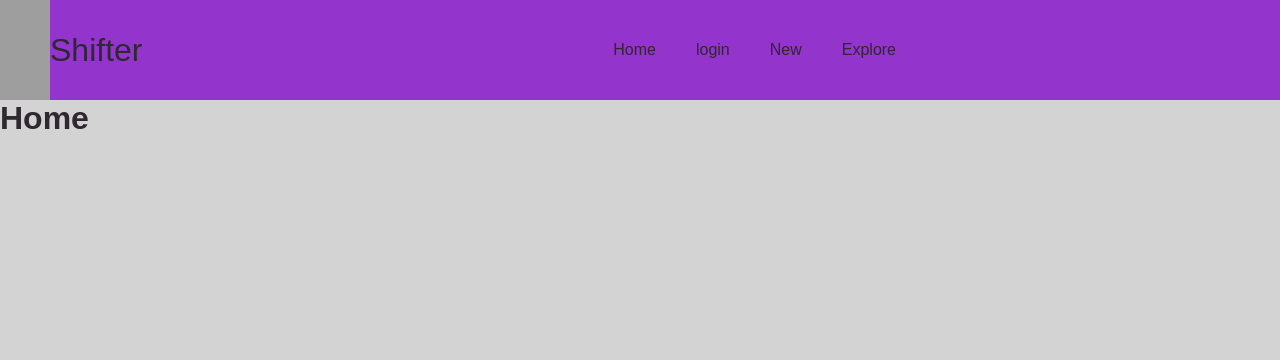
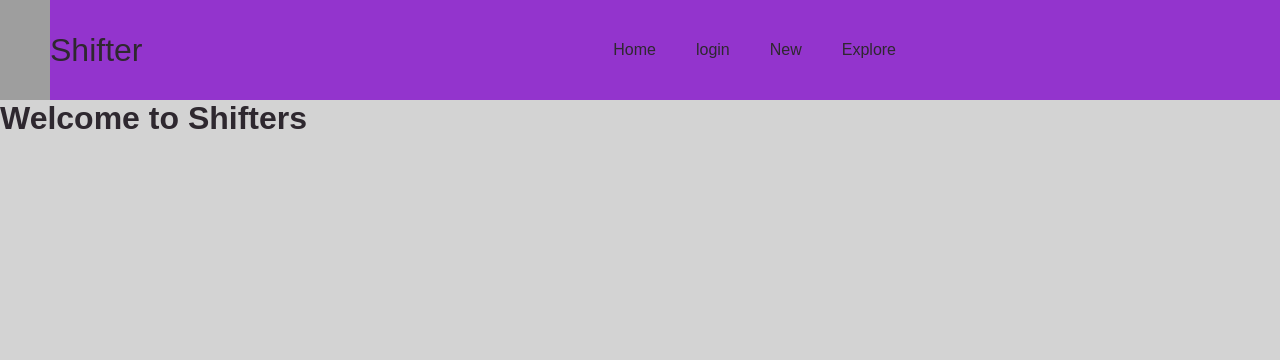
Before and after one commit to amaadour/Shifter, a Django app: page / in a window 1280 px wide. Shown: the top 360 px of the page. Run offline with Django 4.2, Linux system fonts and the light colour scheme; grey boxes are pictures that could not be loaded.

Commit message:
This is my first fork, by Mehdi

```diff
--- a/shifts/templates/shifts/index.html
+++ b/shifts/templates/shifts/index.html
@@ -1,4 +1,4 @@
 {% extends 'shifts/layout.html' %}
 {% block body %}
-    <h1>Home</h1>
+    <h1>Welcome to Shifters</h1>
 {% endblock body %}
--- a/shifts/views.py
+++ b/shifts/views.py
@@ -10,8 +10,8 @@ def index(request):
     return render(request,'shifts/index.html')
 
 def addStaff(request):
+    return render(request,'shifts/addStaff.html',context={})
 
-    return render(request,'shifts/addStaff.html',context={})
 def form2(request,pk):
     query = get_object_or_404(Arrangement,pk=pk)
     if query.is_filled:
```
